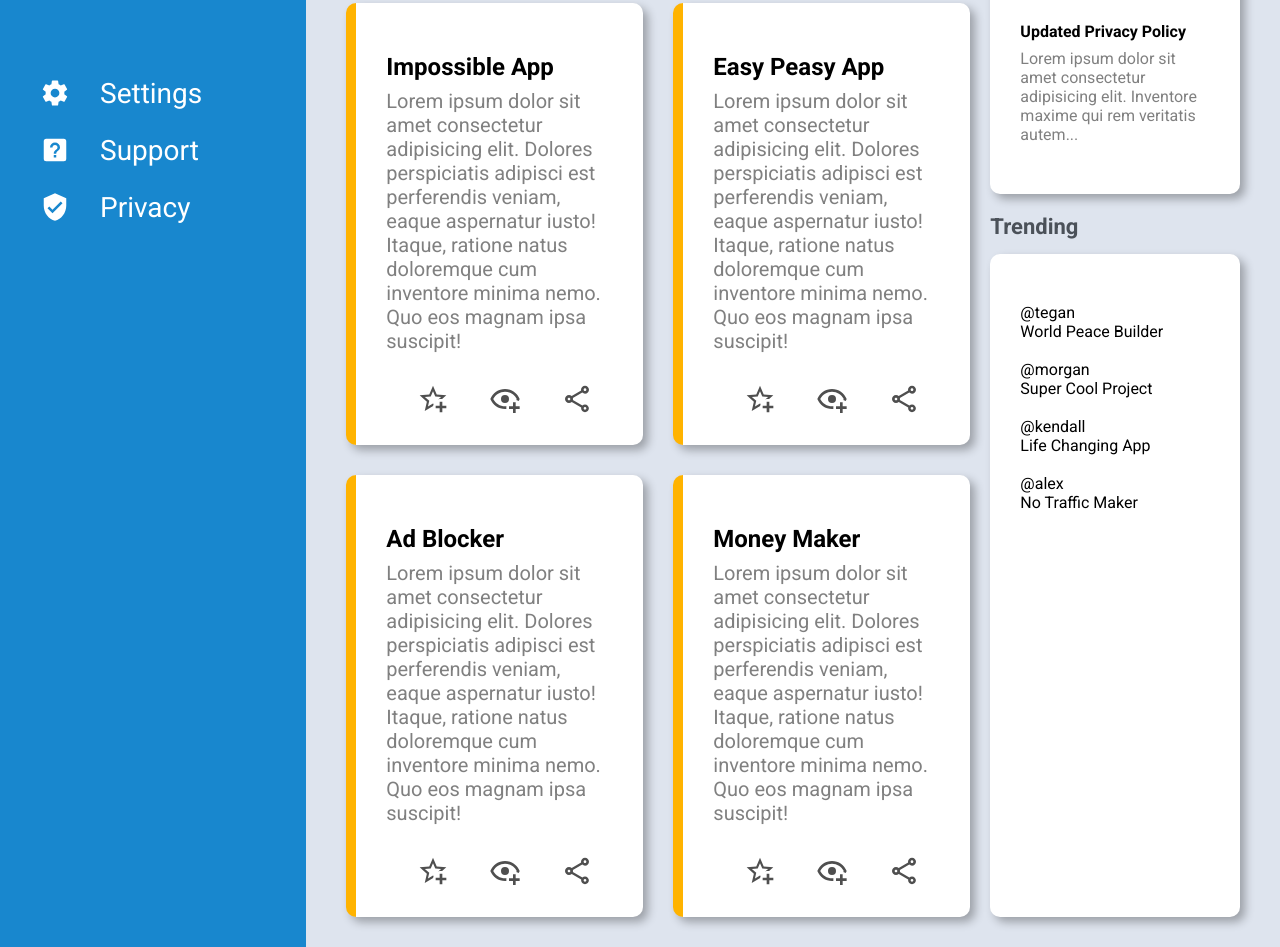
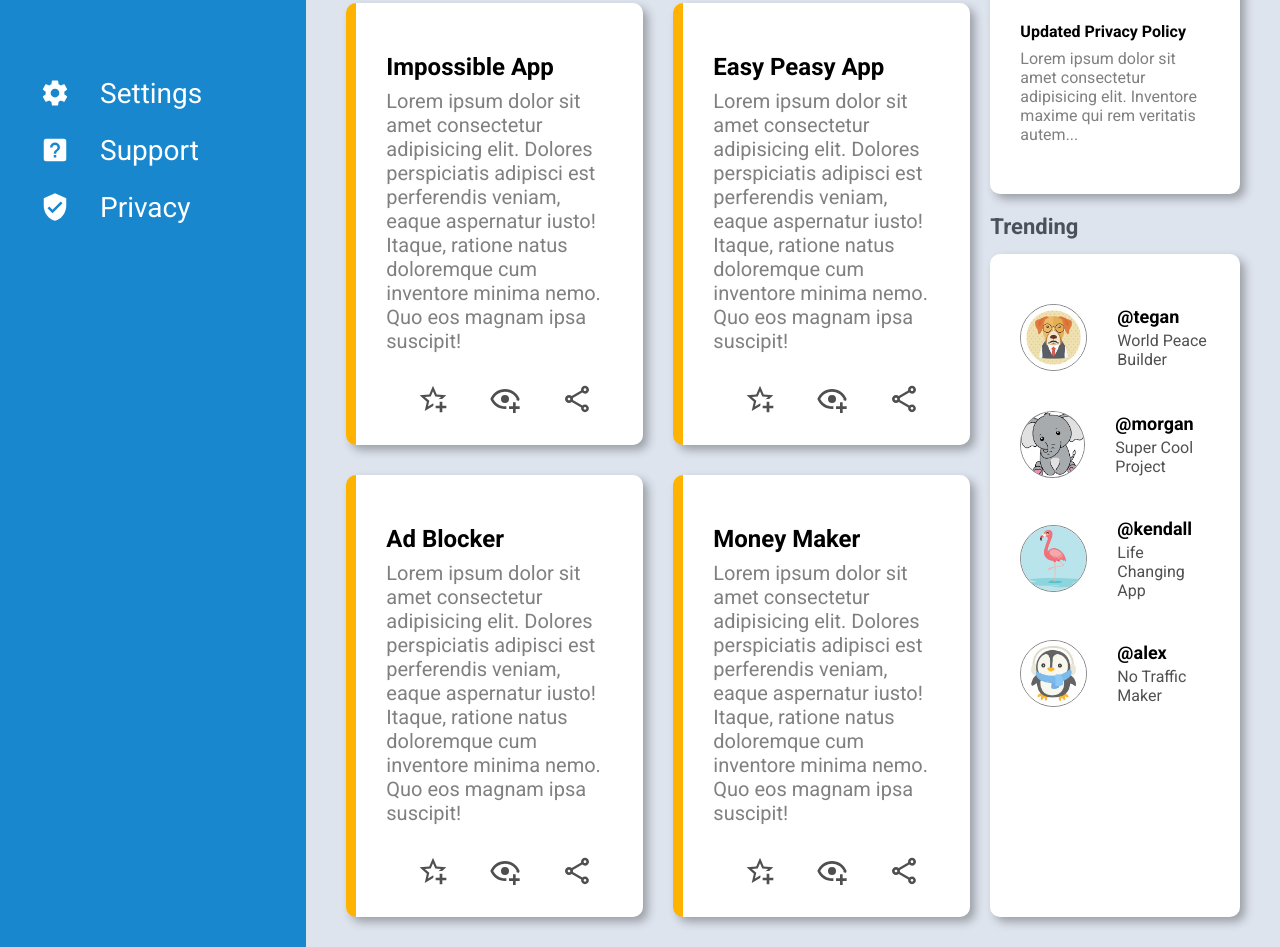
Before and after one commit to aidanwsimmons/admin-dashboard, a plain HTML site: page index.html in a window 1280 px wide. Shown: the part 703-1650 px from the top of the page. Drawn offline with Linux system fonts and the light colour scheme.

Commit message:
trending section styling

```diff
--- a/index.html
+++ b/index.html
@@ -141,28 +141,28 @@
             <h4>Trending</h4>
             <div class="trending">
                 <div class="trend">
-                    <img src="" alt="">
+                    <img src="images/dog.jpeg" alt="dog avatar">
                     <div class="handle">
                         <span>@tegan</span>
                         <p>World Peace Builder</p>
                     </div>
                 </div>
                 <div class="trend">
-                    <img src="" alt="">
+                    <img src="images/elephant.png" alt="elephant avatar">
                     <div class="handle">
                         <span>@morgan</span>
                         <p>Super Cool Project</p>
                     </div>
                 </div>
                 <div class="trend">
-                    <img src="" alt="">
+                    <img src="images/flamingo.jpeg" alt="flamingo avatar">
                     <div class="handle">
                         <span>@kendall</span>
                         <p>Life Changing App</p>
                     </div>
                 </div>
                 <div class="trend">
-                    <img src="" alt="">
+                    <img src="images/penguin.jpeg" alt="penguin avatar">
                     <div class="handle">
                         <span>@alex</span>
                         <p>No Traffic Maker</p>
--- a/styles.css
+++ b/styles.css
@@ -226,3 +226,32 @@ main h4, main h3 {
 .announcements div:not(:last-child) {
     border-bottom: 2px solid lightgray;
 }
+
+.trend {
+    display: flex;
+    align-items: center;
+    padding: 20px 0;
+}
+
+.trend img{
+    height: 65px;
+    width: 65px;
+    border-radius: 50%;
+    border: 1px solid gray;
+    cursor: pointer;
+}
+
+.handle {
+    padding-left: 30px;
+}
+
+.handle span {
+    font-size: 18px;
+    font-weight: 700;
+    cursor: pointer;
+}
+
+.handle p{
+    color: rgb(80, 80, 80);
+    padding-top: 4px;
+}
```
Also changed, not shown: images/dog.jpeg (added), images/elephant.png (added), images/flamingo.jpeg (added), images/penguin.jpeg (added).
